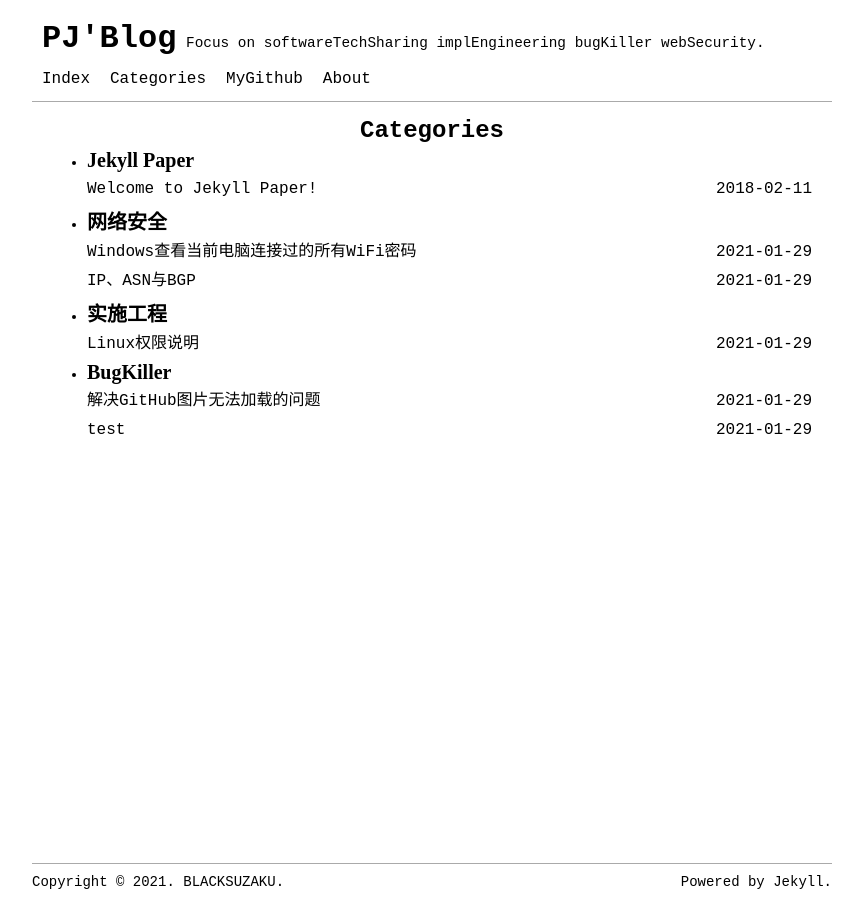
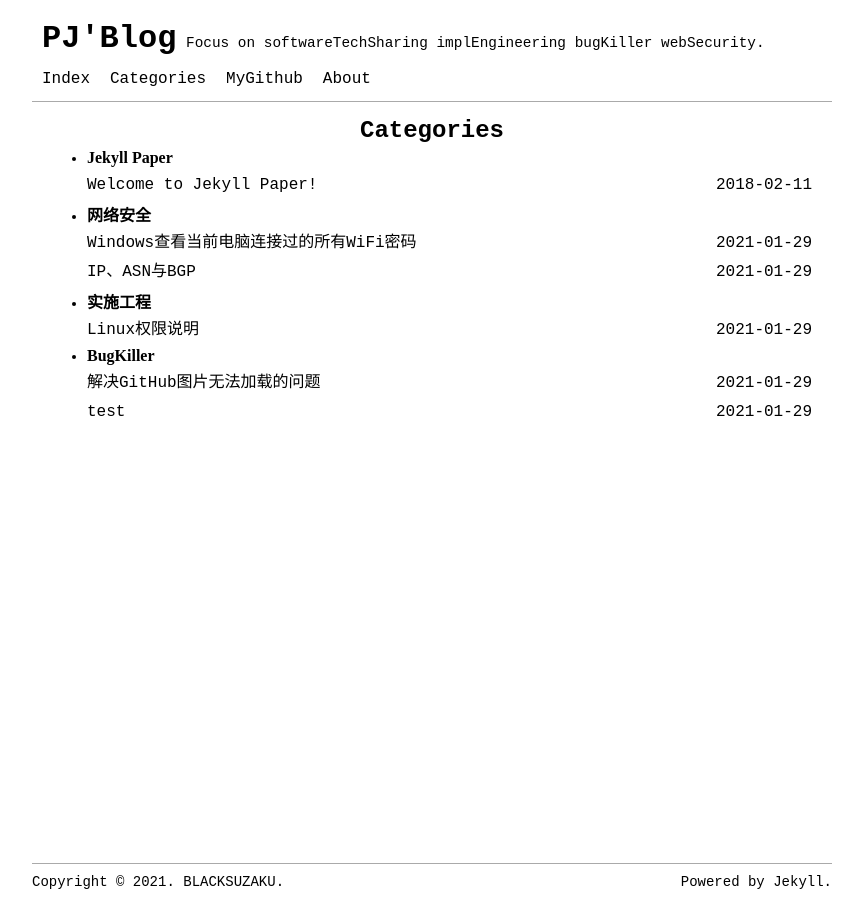
Before and after one commit to 2hux1nb0/2hux1nb0.github.io, a Jekyll site: the page built from pages/categories.html, in a window 1280 px wide. Shown: the whole page, without its empty margins (208-1068 px from the left). Built offline with Jekyll 4.4.1, drawn with Linux system fonts in a browser that asks for light colours.

Commit message:
Update categories.html

```diff
--- a/pages/categories.html
+++ b/pages/categories.html
@@ -8,7 +8,7 @@ permalink: /categories/
   <h1 class="page-title">{{ site.data.lang[site.language].categories_title }}</h1>
   <ul class="categories-list">
     {% for category in site.categories %}
-    <li id="{{ category | first }}"><b style="font-family:'隶书';font-size:20px;">{{ category | first }}
+    <li id="{{ category | first }}"><b style="font-family:'隶书';font-size:16px;">{{ category | first }}
     {% assign sorted_posts = site.posts | sort: 'date' %}{% for post in sorted_posts %}{%if post.categories contains category[0]%}</b>
       <div class="posts-list-item">
         <span class="posts-list-item-name float-left"><a href="{{ post.url }}">{{ post.title }}</a></span>
```
